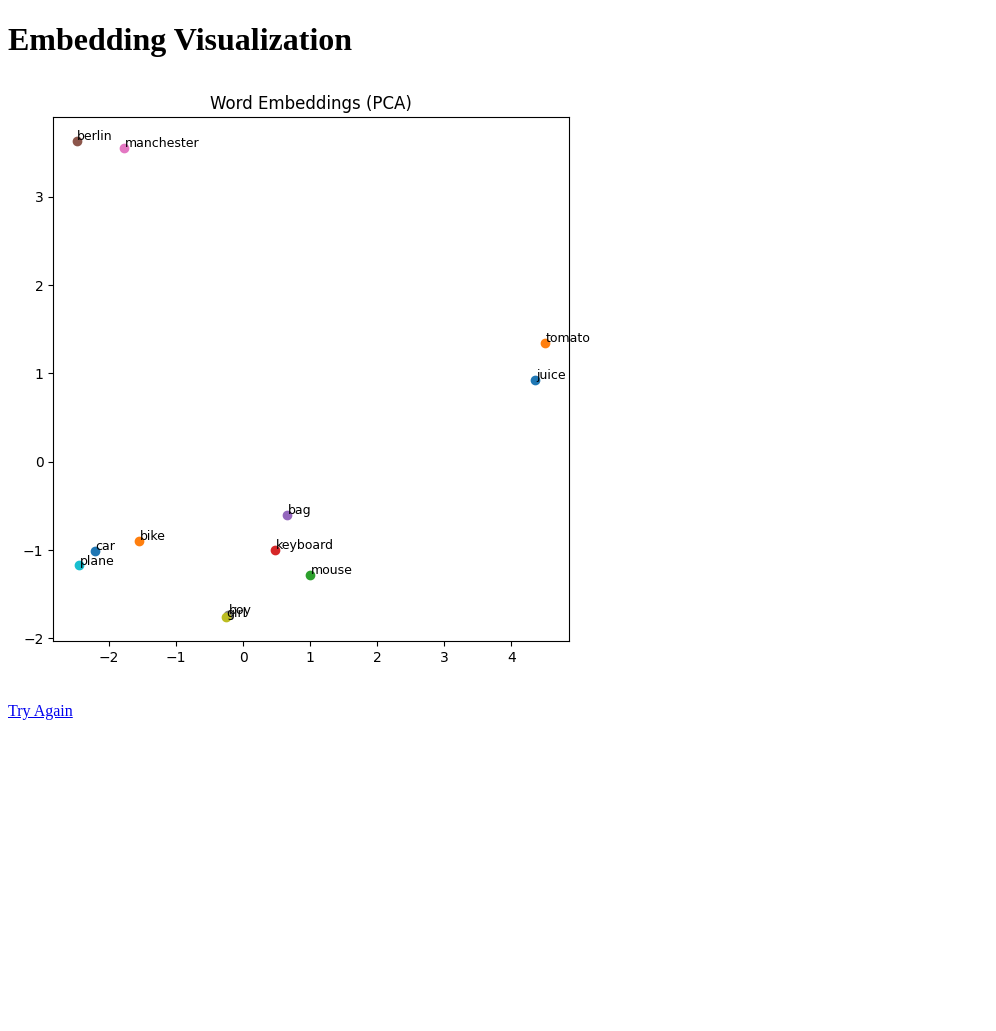
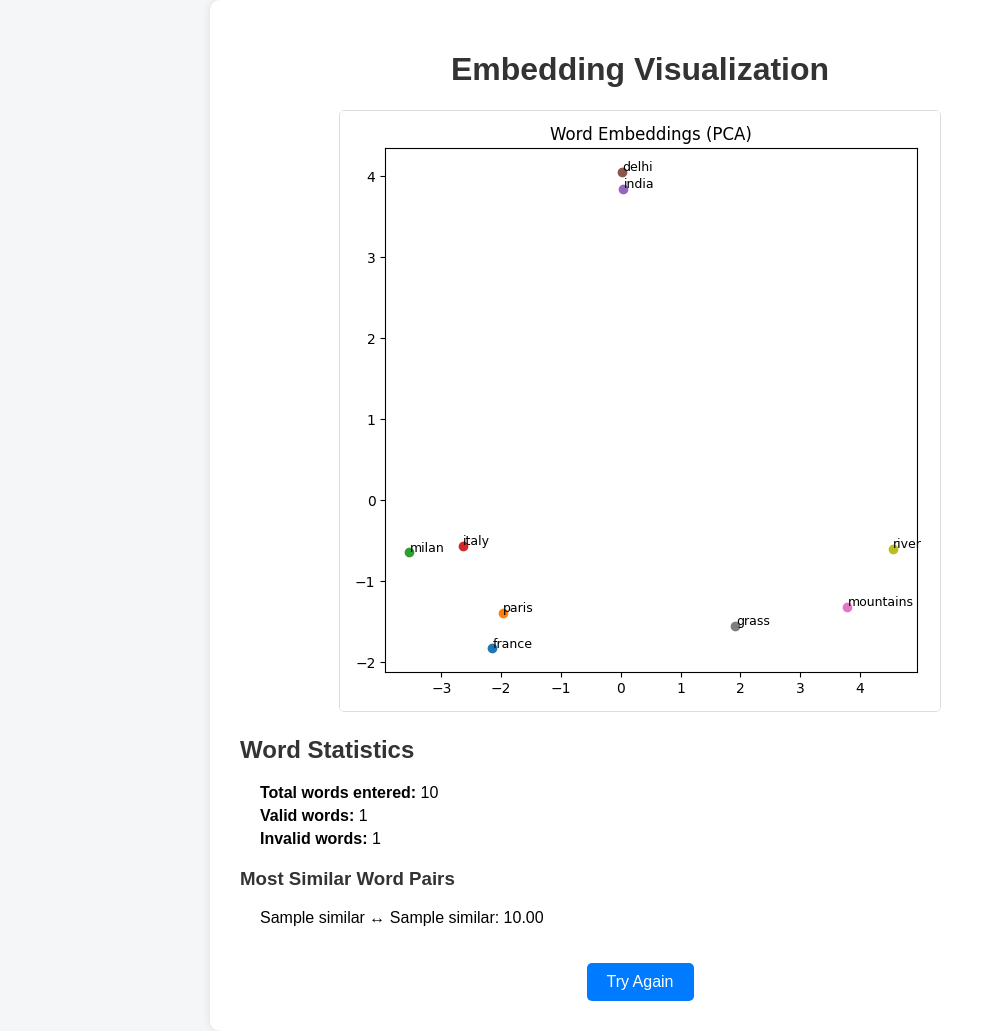
Before and after one commit to bikash9c/Bikash_session2, a Flask app: template templates/result.html in a window 1280 px wide. Shown: the whole page, without its empty margins (0-996 px from the left). Before the commit the page ends 720 px from the top, so only its background shows below. Run offline with Flask 3, Linux system fonts and the light colour scheme; the template is opened without the code that fills it: most values are stand-ins (such as "Sample title", 1, 10 or a date in 2020).

Commit message:
made UI changes to code

```diff
--- a/main.py
+++ b/main.py
@@ -2,11 +2,14 @@ from flask import Flask, render_template, request, redirect, url_for
 import os
 import matplotlib.pyplot as plt
 from sklearn.decomposition import PCA
+from sklearn.metrics.pairwise import cosine_similarity
 import gensim.downloader as api
+import numpy as np
+from itertools import combinations
 
 app = Flask(__name__)
 
-# Load GloVe model once at startup
+# Load GloVe model once
 model = api.load("glove-wiki-gigaword-50")
 
 @app.route('/', methods=['GET', 'POST'])
@@ -17,20 +20,23 @@ def index():
 
         vectors = []
         valid_words = []
+        invalid_words = []
 
         for word in words:
             if word in model:
                 vectors.append(model[word])
                 valid_words.append(word)
+            else:
+                invalid_words.append(word)
 
-        if not vectors:
+        if not valid_words:
             return render_template('index.html', error="No valid words found in GloVe model.")
 
-        # Reduce dimensions to 2D using PCA
+        # PCA for plotting
         pca = PCA(n_components=2)
         reduced = pca.fit_transform(vectors)
 
-        # Plot and save to static/plot.png
+        # Plot
         plt.figure(figsize=(6, 6))
         for i, word in enumerate(valid_words):
             x, y = reduced[i]
@@ -43,15 +49,31 @@ def index():
         plt.savefig("static/plot.png")
         plt.close()
 
-        return redirect(url_for('result'))
+        # Cosine similarity for valid words
+        sim_scores = []
+        for (i, j) in combinations(range(len(valid_words)), 2):
+            sim = cosine_similarity([vectors[i]], [vectors[j]])[0][0]
+            sim_scores.append((valid_words[i], valid_words[j], sim))
+
+        # Sort top 3 most similar pairs
+        top_similar = sorted(sim_scores, key=lambda x: -x[2])[:3]
+
+        # Pass stats to result template
+        return render_template(
+            'result.html',
+            total=len(words),
+            valid=len(valid_words),
+            invalid=invalid_words,
+            top_similar=top_similar
+        )
 
     return render_template('index.html')
 
 
 @app.route('/result')
 def result():
-    return render_template('result.html')
-
+    # This route now only works after POST; you can disable direct GET access or keep it empty.
+    return redirect(url_for('index'))
 
 if __name__ == '__main__':
     app.run(debug=True)
--- a/pyproject.toml
+++ b/pyproject.toml
@@ -4,8 +4,10 @@ version = "0.1.0"
 description = "Add your description here"
 readme = "README.md"
 requires-python = ">=3.13"
-dependencies = ["flask",
+dependencies = [
+    "flask",
     "gensim",
     "matplotlib",
     "scikit-learn",
+    "numpy"
 ]
--- a/templates/result.html
+++ b/templates/result.html
@@ -2,11 +2,107 @@
 <html>
 <head>
     <title>Embedding Plot</title>
+    <style>
+        body {
+            font-family: Arial, sans-serif;
+            background-color: #f4f6f8;
+            display: flex;
+            justify-content: center;
+            align-items: center;
+            min-height: 100vh;
+            margin: 0;
+        }
+
+        .container {
+            background-color: white;
+            padding: 30px;
+            border-radius: 10px;
+            box-shadow: 0 0 10px rgba(0,0,0,0.1);
+            text-align: center;
+            max-width: 800px;
+            width: 100%;
+        }
+
+        img {
+            max-width: 100%;
+            height: auto;
+            border: 1px solid #ddd;
+            border-radius: 5px;
+        }
+
+        h1, h2, h3 {
+            color: #333;
+        }
+
+        ul {
+            list-style: none;
+            padding: 0;
+        }
+
+        li {
+            margin: 5px 0;
+        }
+
+        a.button {
+            display: inline-block;
+            margin-top: 20px;
+            padding: 10px 20px;
+            background-color: #007bff;
+            color: white;
+            text-decoration: none;
+            font-size: 16px;
+            border-radius: 5px;
+            transition: background-color 0.3s ease;
+        }
+
+        a.button:hover {
+            background-color: #0056b3;
+        }
+
+        .section {
+            text-align: left;
+            margin-top: 20px;
+        }
+
+        .section ul {
+            margin-left: 20px;
+        }
+    </style>
 </head>
 <body>
-    <h1>Embedding Visualization</h1>
-    <img src="{{ url_for('static', filename='plot.png') }}" alt="Embedding Plot">
-    <br><br>
-    <a href="{{ url_for('index') }}">Try Again</a>
+    <div class="container">
+        <h1>Embedding Visualization</h1>
+        <img src="{{ url_for('static', filename='plot.png') }}" alt="Embedding Plot">
+
+        <div class="section">
+            <h2>Word Statistics</h2>
+            <ul>
+                <li><strong>Total words entered:</strong> {{ total }}</li>
+                <li><strong>Valid words:</strong> {{ valid }}</li>
+                <li><strong>Invalid words:</strong>
+                    {% if invalid %}
+                        {{ invalid | join(', ') }}
+                    {% else %}
+                        None
+                    {% endif %}
+                </li>
+            </ul>
+        </div>
+
+        <div class="section">
+            <h3>Most Similar Word Pairs</h3>
+            {% if top_similar %}
+                <ul>
+                {% for w1, w2, score in top_similar %}
+                    <li>{{ w1 }} ↔ {{ w2 }}: {{ '%.2f'|format(score) }}</li>
+                {% endfor %}
+                </ul>
+            {% else %}
+                <p>No similar pairs available.</p>
+            {% endif %}
+        </div>
+
+        <a href="{{ url_for('index') }}" class="button">Try Again</a>
+    </div>
 </body>
 </html>
```
Also changed, not shown: templates/index.html (+67 -4 lines), README.md, static/plot.png.
